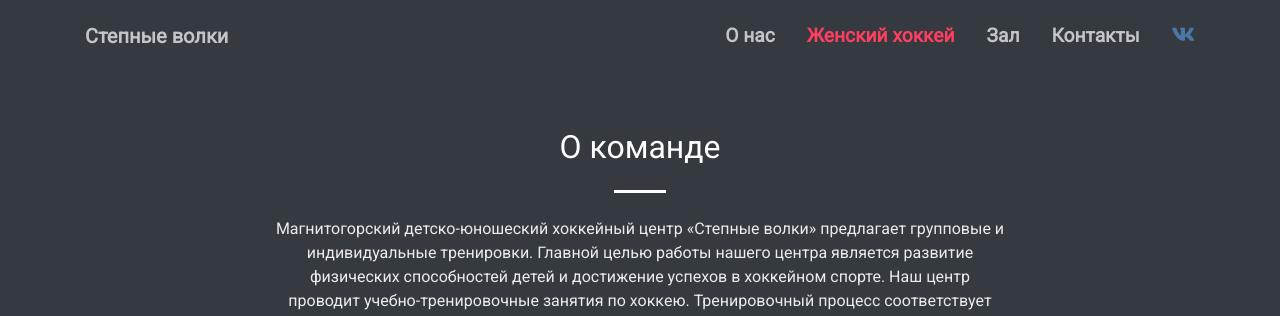
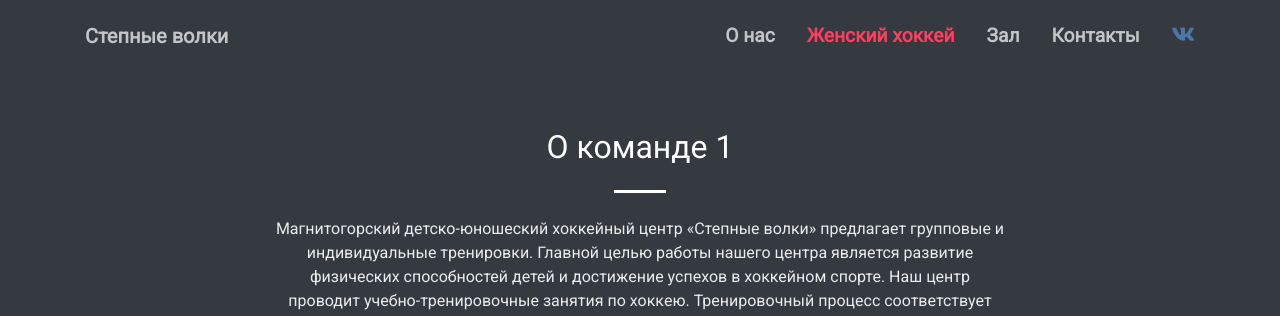
Before and after one commit to SteppeWolves/hc_pages, a Jekyll site: the page built from about.html, in a window 1280 px wide. Shown: the top 316 px of the page. Built offline with Jekyll 4.4.1, drawn with Linux system fonts in a browser that asks for light colours; nearby versions of some CDN libraries.

Commit message:
check github pages source

```diff
--- a/_includes/sections/about.html
+++ b/_includes/sections/about.html
@@ -2,7 +2,7 @@
     <div class="container">
         <div class="row justify-content-center">
         <div class="col-lg-8 text-center">
-            <h2 class="text-white mt-0">О команде</h2>
+            <h2 class="text-white mt-0">О команде 1</h2>
             <hr class="divider light my-4">
             <p class="text-white-50 mb-4">
             Магнитогорский детско-юношеский хоккейный центр «Степные волки» предлагает групповые и индивидуальные тренировки. Главной целью работы нашего центра является развитие физических способностей детей и достижение успехов в хоккейном спорте. Наш центр проводит учебно-тренировочные занятия по хоккею. Тренировочный процесс соответствует всем требованиям современного хоккея. С детьми работают увлеченные спортом квалифицированные тренеры-преподаватели.
```
